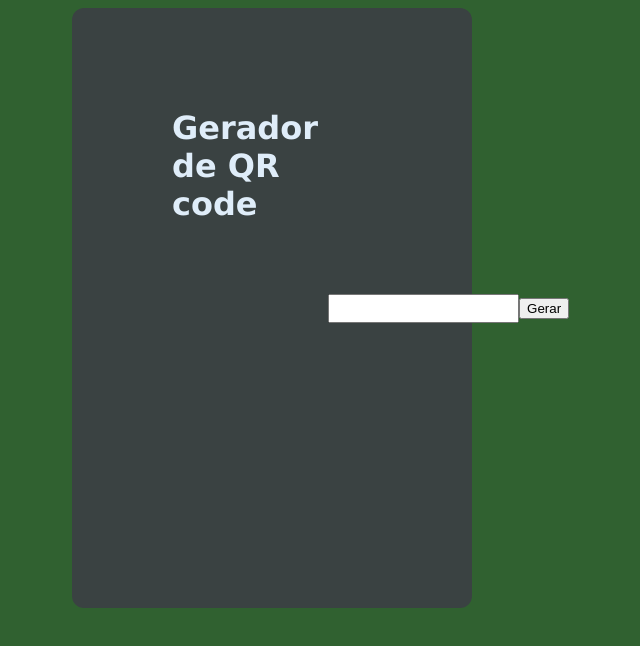
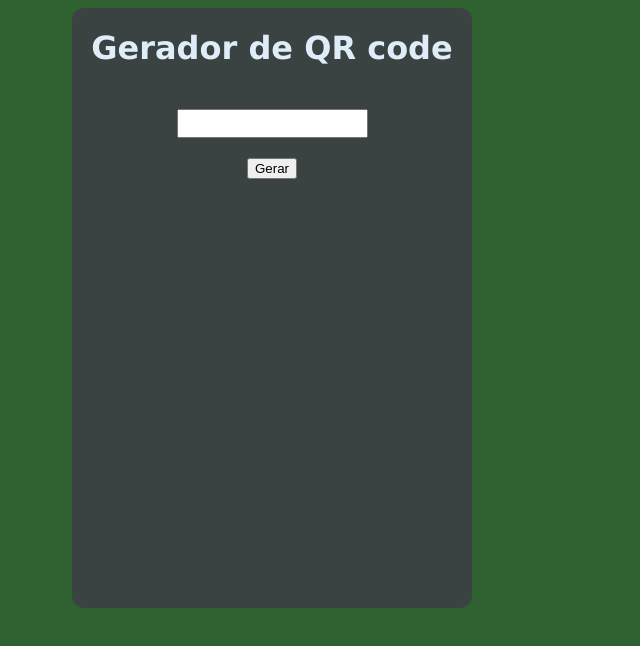
Before and after one commit to cdfdiniz/QRCode, a plain HTML site: page index.html in a window 1280 px wide. Shown: the whole page, without its empty margins (368-1008 px from the left). Drawn offline with Linux system fonts and the light colour scheme.

Commit message:
last-commit

```diff
--- a/index.html
+++ b/index.html
@@ -8,12 +8,16 @@
 </head>
 <body>
     <div class="box">
-        <h1>Gerador de QR code</h1>
-        <input id="texto" type="text" >
-        <button id="qrBtn" onclick="gerarQRCode()">Gerar</button>
-        <div id="qrcode">
+        <div class="content">
+            <h1>Gerador de QR code</h1>
+            <input id="texto" type="text" >
+            <button id="qrBtn" onclick="gerarQRCode()">Gerar</button>
 
+            <div id="qrcode">
+
+            </div>
         </div>
+
     </div>
 
 
--- a/style.css
+++ b/style.css
@@ -5,7 +5,6 @@ html {
 
 h1{
     color: rgb(223, 237, 249);
-    margin: 15px 10px 300px 100px;
 
 }
 
@@ -14,16 +13,22 @@ input {
 }
 
 body {
-    align-items: center;
+
 
 }
 
 .box {
-    display: flex;
-    align-items: center;
     background-color: rgb(58, 66, 66);
     width: 400px;
     height: 600px;
     margin: auto;
     border-radius: 12px;
 }
+
+.content {
+    display: flex;
+    justify-content: center;
+    align-items: center;
+    flex-direction: column;
+    gap: 20px;
+}
```
